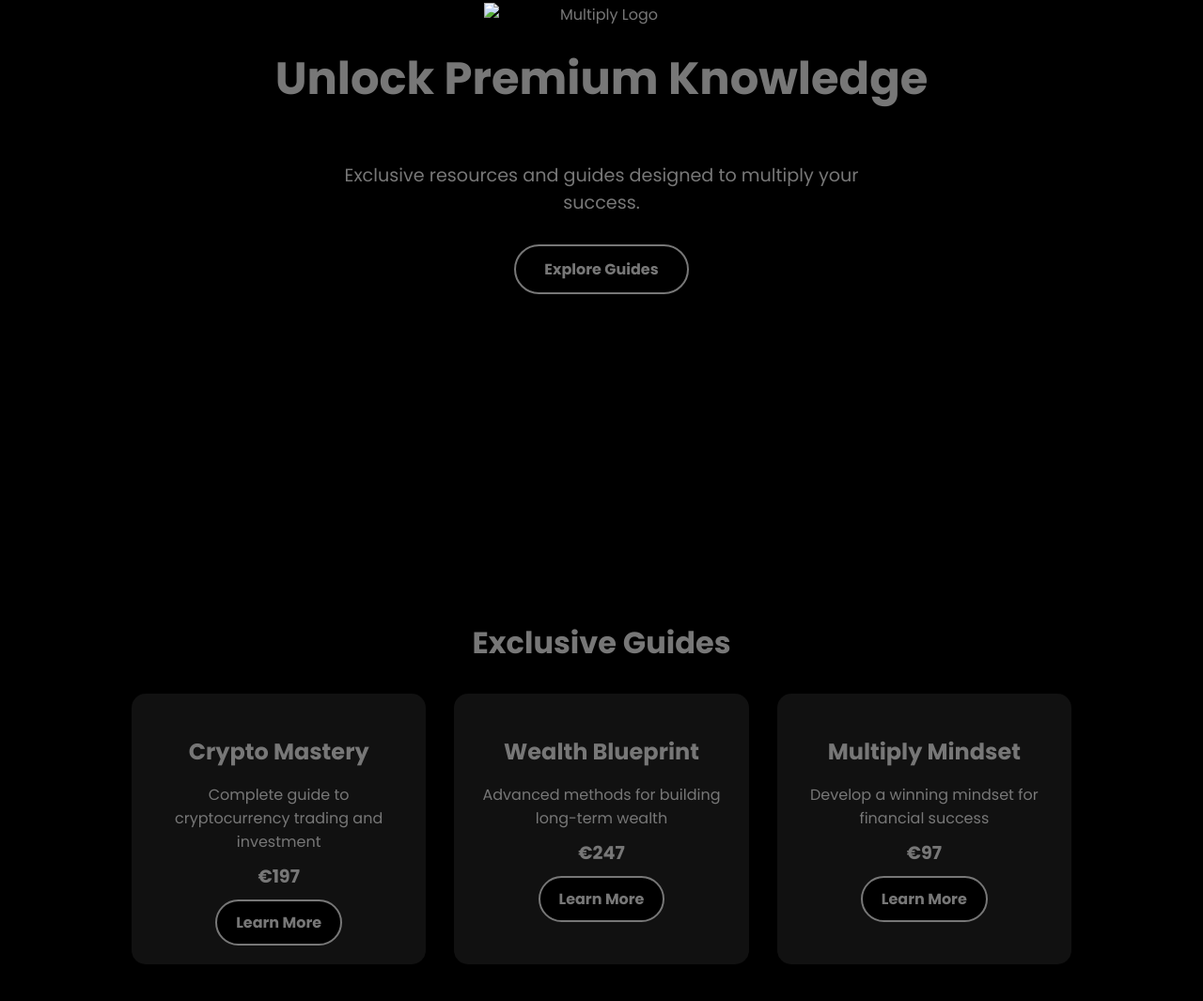
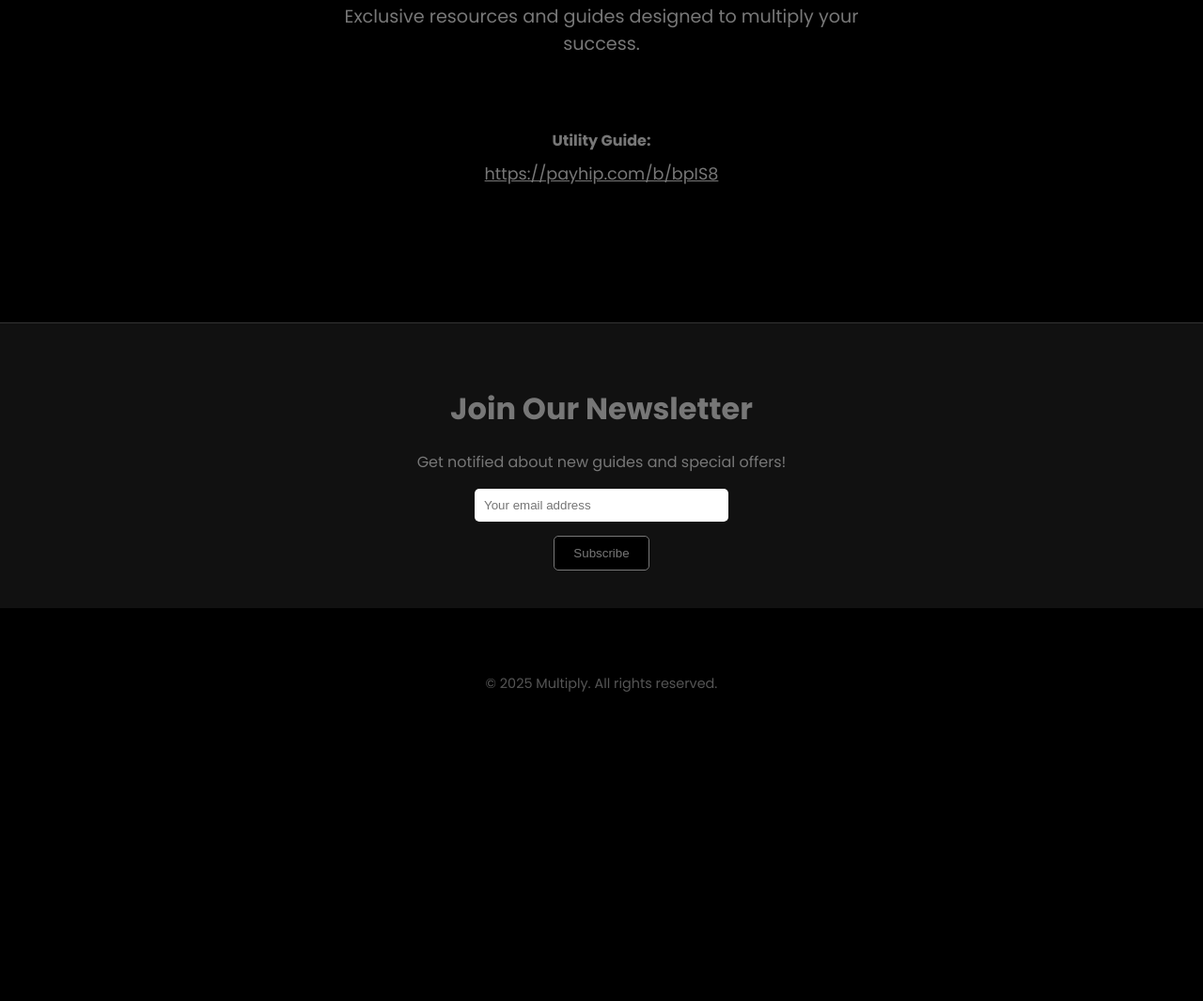
Before and after one commit to multiply1/multiply, a plain HTML site: page index.html in a window 1280 px wide. Shown: the part 257-1322 px from the top of the page at 94% size. After the commit the page ends 1015 px from the top, so only its background shows below. Drawn offline with Linux system fonts and the light colour scheme.

Commit message:
Update index.html

```diff
--- a/index.html
+++ b/index.html
@@ -16,7 +16,7 @@
     }
 
     header {
-      min-height: 100vh;
+      min-height: 70vh;
       display: flex;
       flex-direction: column;
       align-items: center;
@@ -26,141 +26,99 @@
 
     header img {
       width: 250px;
-      transition: transform 0.5s ease;
-    }
-
-    header img:hover {
-      transform: scale(1.1);
+      margin-bottom: 20px;
     }
 
     h1 {
-      font-size: 3rem;
-      margin-top: 20px;
-      color: #777;
+      font-size: 2.5rem;
+      margin-bottom: 20px;
     }
 
     p.description {
       max-width: 600px;
-      margin: 20px auto;
+      margin: 10px auto 30px;
       font-size: 1.2rem;
-      color: #777;
     }
 
-    a.button {
-      display: inline-block;
-      margin: 10px;
-      padding: 12px 30px;
+    .link-section {
+      margin: 30px 0;
+    }
+
+    .link-section a {
+      color: #777;
+      text-decoration: underline;
+      display: block;
+      margin: 10px 0;
+      font-size: 1.1rem;
+    }
+
+    section.newsletter {
+      padding: 40px 20px;
+      background-color: #111;
+      border-top: 1px solid #333;
+    }
+
+    .newsletter h2 {
+      font-size: 2rem;
+      margin-bottom: 20px;
+    }
+
+    .newsletter input[type="email"] {
+      padding: 10px;
+      width: 250px;
+      border: none;
+      border-radius: 5px;
+      margin-bottom: 15px;
+    }
+
+    .newsletter button {
+      padding: 10px 20px;
       background-color: #000;
       color: #777;
-      text-decoration: none;
-      font-weight: bold;
-      border: 2px solid #777;
-      border-radius: 30px;
-      transition: background 0.3s ease, color 0.3s ease;
+      border: 1px solid #777;
+      border-radius: 5px;
+      cursor: pointer;
+      transition: background 0.3s;
     }
 
-    a.button:hover {
-      background-color: #111;
+    .newsletter button:hover {
+      background-color: #222;
       color: #fff;
     }
 
-    section.products {
-      padding: 50px 20px;
-    }
-
-    .product-grid {
-      display: grid;
-      grid-template-columns: repeat(auto-fit, minmax(250px, 1fr));
-      gap: 30px;
-      max-width: 1000px;
-      margin: auto;
-    }
-
-    .product {
-      background: #111;
+    footer {
+      margin-top: 50px;
       padding: 20px;
-      border-radius: 15px;
-      transition: transform 0.3s ease;
-    }
-
-    .product:hover {
-      transform: scale(1.05);
-    }
-
-    .product h3 {
-      font-size: 1.5rem;
-      margin-bottom: 10px;
-      color: #777;
-    }
-
-    .product p {
-      color: #777;
-      font-size: 1rem;
-      margin-bottom: 10px;
-    }
-
-    .product .price {
-      font-size: 1.2rem;
-      color: #777;
-      margin-bottom: 10px;
-      font-weight: bold;
-    }
-
-    .learn-more {
-      background-color: #000;
-      color: #777;
-      padding: 10px 20px;
-      border-radius: 25px;
-      border: 2px solid #777;
-      text-decoration: none;
-      font-weight: bold;
-      display: inline-block;
-      transition: background 0.3s ease, color 0.3s ease;
-    }
-
-    .learn-more:hover {
-      background-color: #111;
-      color: #fff;
+      font-size: 0.9rem;
+      color: #555;
     }
   </style>
 </head>
 <body>
 
 <header>
-  <img src="logo.png" alt="Multiply Logo">
+  <img src="YOUR-LOGO-URL-HERE" alt="Multiply Logo">
   <h1>Unlock Premium Knowledge</h1>
   <p class="description">Exclusive resources and guides designed to multiply your success.</p>
 
-  <a href="#products" class="button">Explore Guides</a>
+  <div class="link-section">
+    <p><strong>Utility Guide:</strong> <a href="https://payhip.com/b/bpIS8" target="_blank">https://payhip.com/b/bpIS8</a></p>
+  </div>
 </header>
 
-<section class="products" id="products">
-  <h2 style="font-size:2rem; margin-bottom: 30px; color: #777;">Exclusive Guides</h2>
-  <div class="product-grid">
+<section class="newsletter">
+  <h2>Join Our Newsletter</h2>
+  <p>Get notified about new guides and special offers!</p>
+  <form action="#" method="POST">
+    <input type="email" placeholder="Your email address" required>
+    <br>
+    <button type="submit">Subscribe</button>
+  </form>
+</section>
 
-    <div class="product">
-      <h3>Crypto Mastery</h3>
-      <p>Complete guide to cryptocurrency trading and investment</p>
-      <div class="price">€197</div>
-      <a href="#" class="learn-more">Learn More</a>
-    </div>
-
-    <div class="product">
-      <h3>Wealth Blueprint</h3>
-      <p>Advanced methods for building long-term wealth</p>
-      <div class="price">€247</div>
-      <a href="#" class="learn-more">Learn More</a>
-    </div>
-
-    <div class="product">
-      <h3>Multiply Mindset</h3>
-      <p>Develop a winning mindset for financial success</p>
-      <div class="price">€97</div>
-      <a href="#" class="learn-more">Learn More</a>
-    </div>
-
-  </div>
-</section>
+<footer>
+  &copy; 2025 Multiply. All rights reserved.
+</footer>
 
 </body>
 </html>
```
